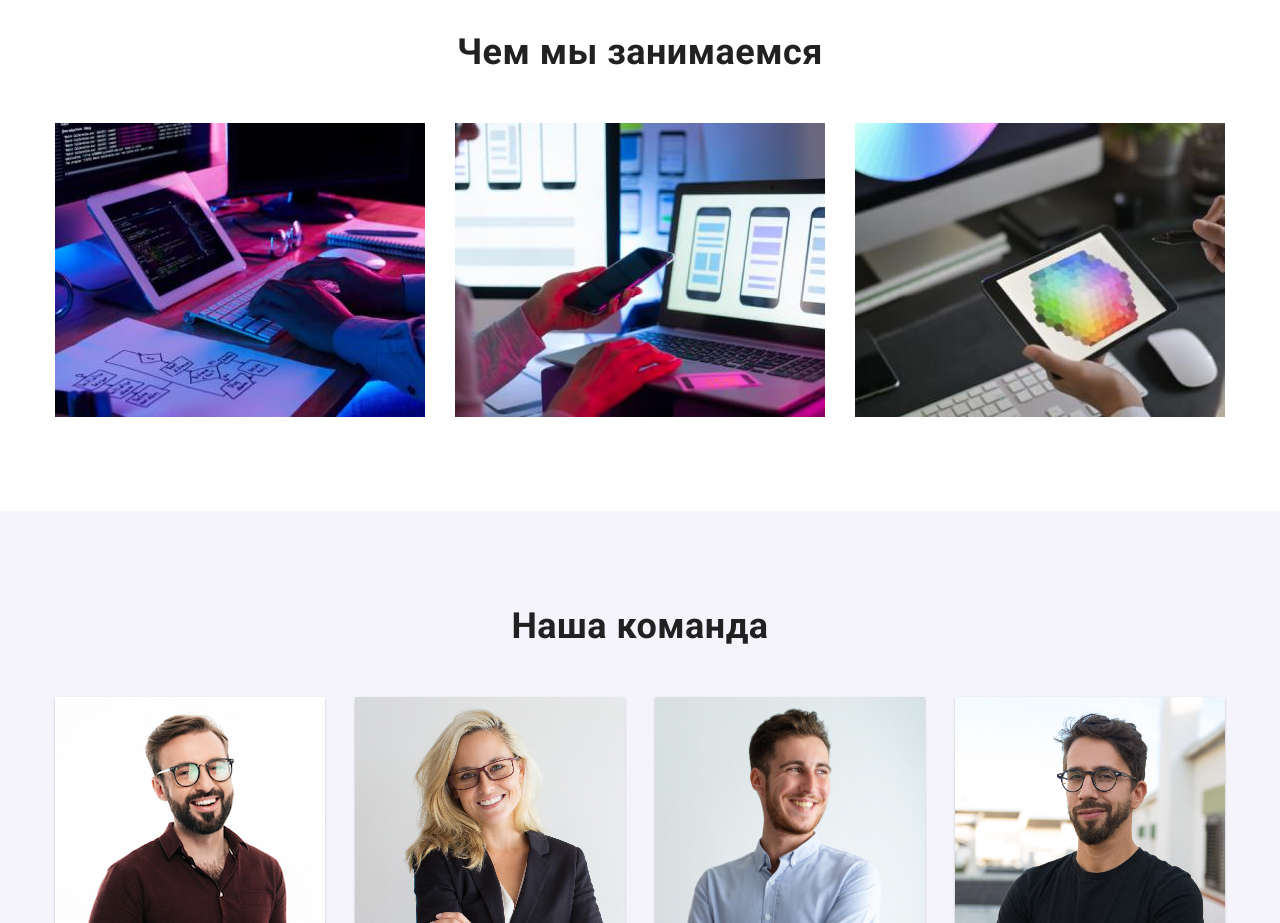
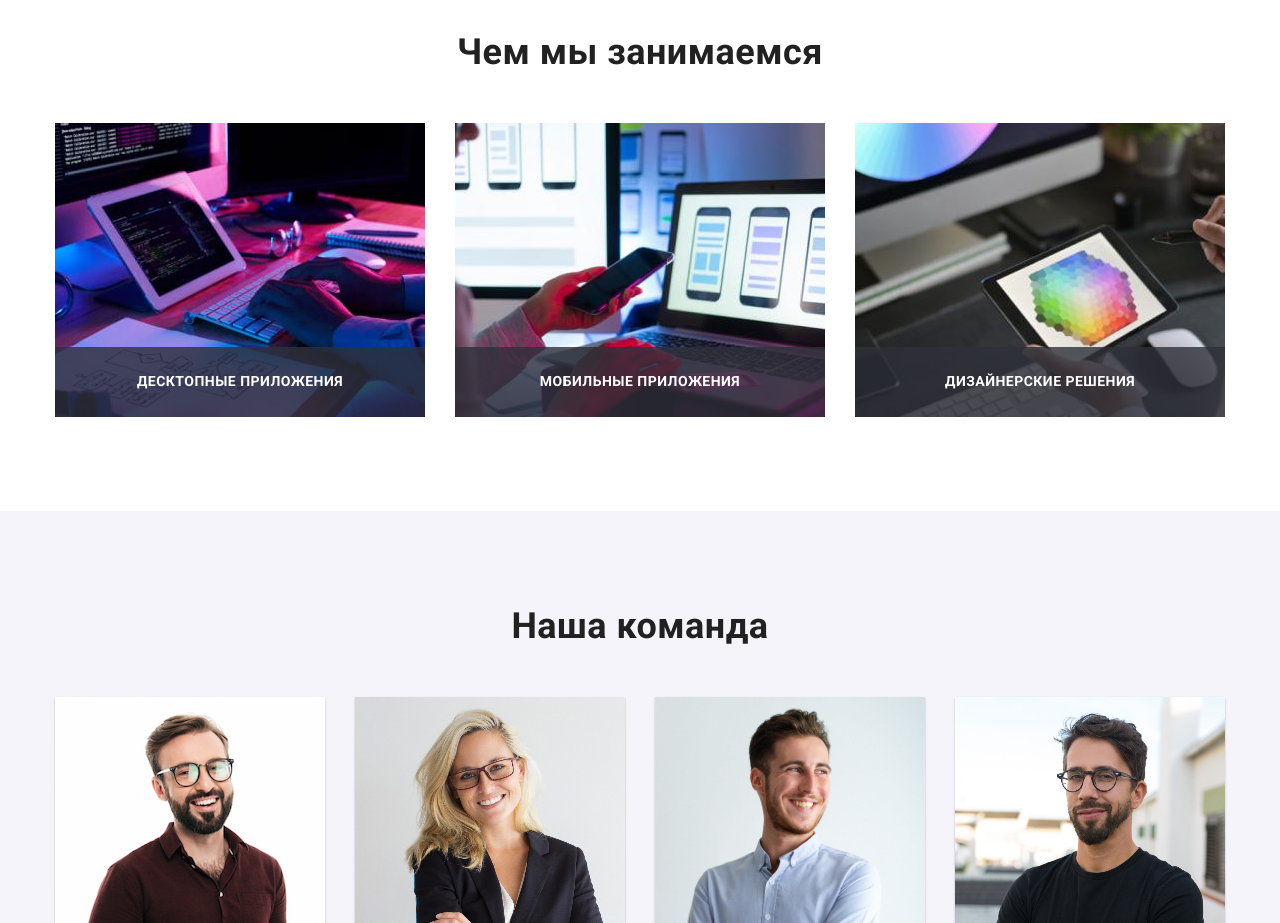
Before and after one commit to sergey-lateralus/goit-markup-hw-05, a plain HTML site: page index.html in a window 1280 px wide. Shown: the part 1180-2103 px from the top of the page. Drawn offline with nearby package versions, Linux system fonts and the light colour scheme.

Commit message:
Добавляет изменения в секцию Чем мы занимаемся

```diff
--- a/css/styles.css
+++ b/css/styles.css
@@ -275,6 +275,10 @@ ul {
   display: flex;
 }
 
+.work-item {
+  position: relative;
+}
+
 .work-item:not(:last-child) {
   margin-right: 30px;
 }
@@ -290,6 +294,23 @@ ul {
 }
 .work-img {
   display: block;
+}
+
+.work-list-title {
+  position: absolute;
+  left: 0;
+  bottom: 0;
+
+  color: var(--primary-white-color);
+  background-color: rgba(47, 48, 58, 0.8);
+
+  font-size: 14px;
+  line-height: 1.14;
+  text-transform: uppercase;
+  text-align: center;
+  width: 100%;
+  padding-top: 27px;
+  padding-bottom: 27px;
 }
 
 /* Наша команда */
--- a/index.html
+++ b/index.html
@@ -111,12 +111,15 @@
                 <ul class="work list">
                     <li class="work-item">
                         <img class="work-img" src="./images/img1.jpg" alt="Сотрудник печатает на клавиатуре" width="370" height="294">
+                        <h3 class="work-list-title">Десктопные приложения</h3>
                     </li>
                     <li class="work-item">
                         <img class="work-img" src="./images/img2.jpg" alt="Сотрудник держит в руке телефон" width="370" height="294">
+                        <h3 class="work-list-title">Мобильные приложения</h3>
                     </li>
                     <li class="work-item">
                         <img class="work-img" src="./images/img3.jpg" alt="Сотрудник рисует на планшете" width="370" height="294">
+                        <h3 class="work-list-title">Дизайнерские решения</h3>
                     </li>
                 </ul>
             </div>
```
